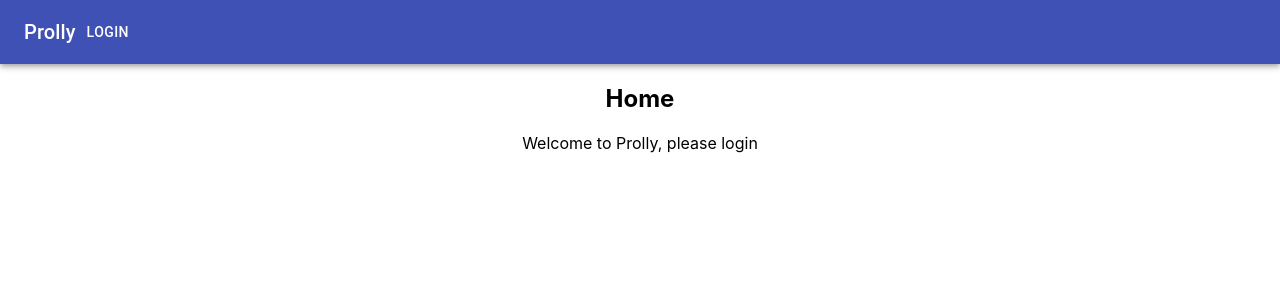
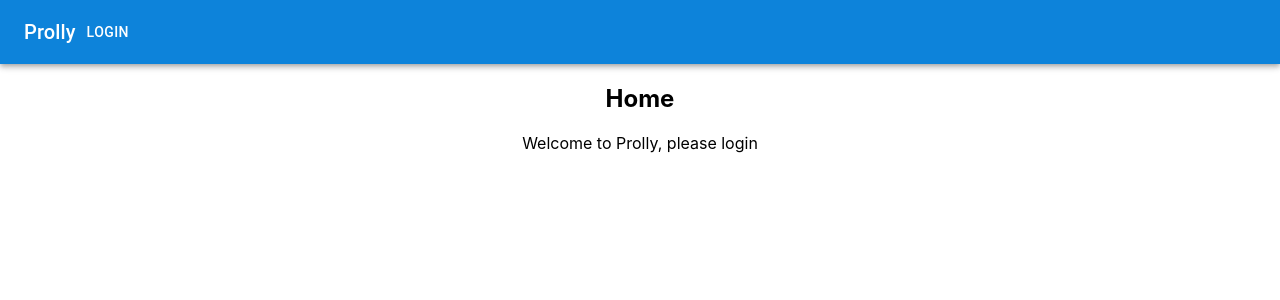
Before and after one commit to marcosignorello/prolly, a React (Create React App) app: page / in a window 1280 px wide. Shown: the top 300 px of the page. Built offline with nearby package versions, Linux system fonts and the light colour scheme.

Commit message:
Moved app header withing theme provider

```diff
--- a/src/layout/layout.tsx
+++ b/src/layout/layout.tsx
@@ -6,8 +6,8 @@ import {AppHeader} from './appHeader'
 export const Layout: FC = props => {
   return (
     <>
-      <AppHeader />
       <ThemeProvider theme={Theme}>
+        <AppHeader />
         <div>{props.children}</div>
       </ThemeProvider>
     </>
```
